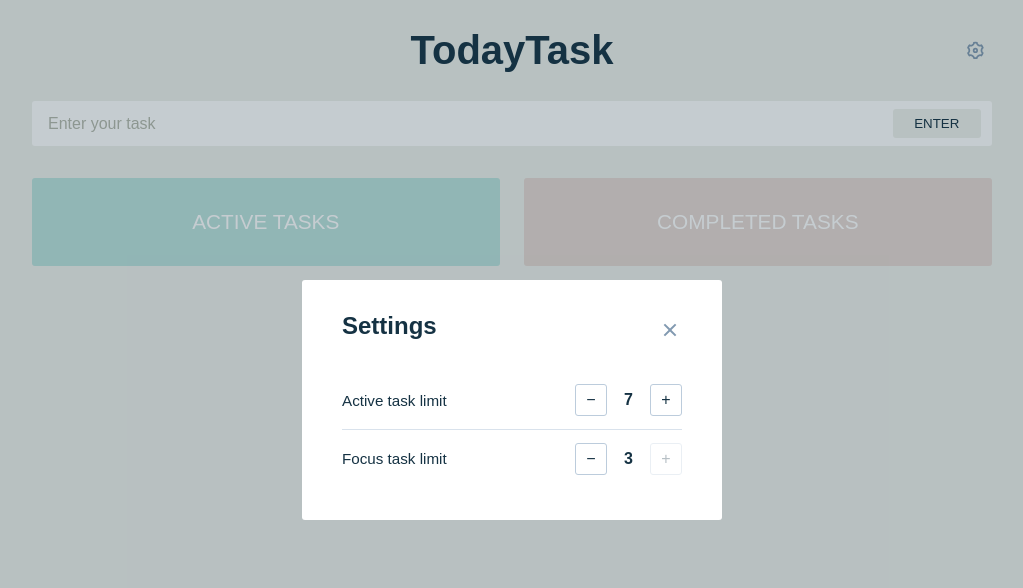
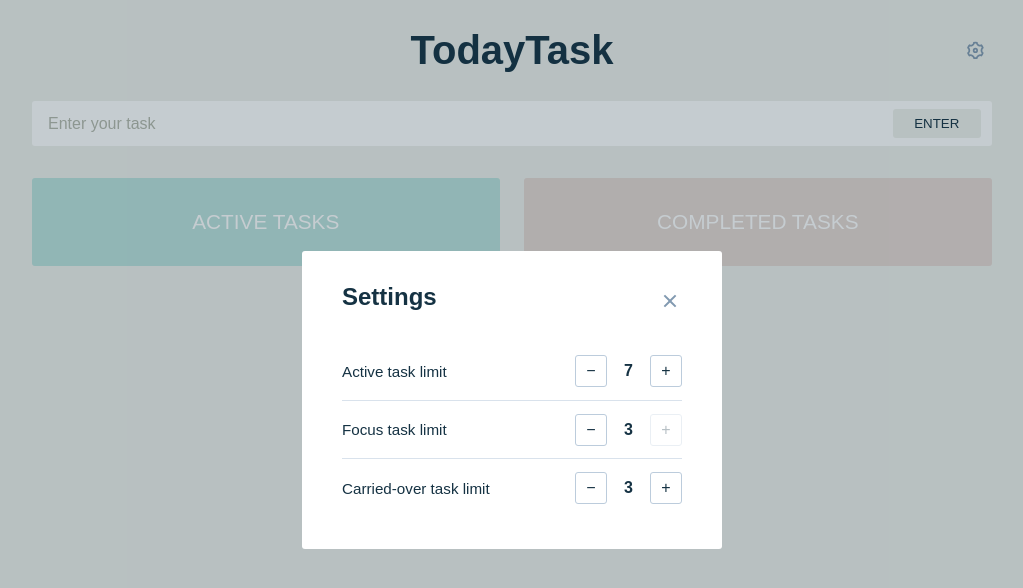
Before and after one commit to SutheeDev/TodayTask, a React (Vite) app in the folder client/: page / in a window 1280 px wide. Both pictures are taken after a click on the button 1103 px from the left and 50 px from the top of the page. Shown: the top 588 px of the page, without its empty margins (128-1151 px from the left). Built offline with nearby package versions, Linux system fonts and the light colour scheme.

Commit message:
Add cariied-over task limit

```diff
--- a/client/src/App.tsx
+++ b/client/src/App.tsx
@@ -22,6 +22,7 @@ const App: React.FC = () => {
   const [toastMessage, setToastMessage] = useState<string | null>(null);
 
   const activeCount = allTask.filter((t) => !t.isFocused && !t.isCarriedOver).length;
+  const carriedOverCount = allTask.filter((t) => t.isCarriedOver).length;
 
   const handleReviewComplete = (newActive: Task[]) => {
     setAllTask(
@@ -109,6 +110,10 @@ const App: React.FC = () => {
   };
 
   const handleCarryOver = (id: number) => {
+    if (carriedOverCount >= settings.maxCarriedOver) {
+      setToastMessage("Carried-over limit reached — complete or remove a carried-over task first");
+      return;
+    }
     setAllTask((prev) =>
       prev.map((t) =>
         t.id === id ? { ...t, isCarriedOver: true, isFocused: false } : t
@@ -164,6 +169,15 @@ const App: React.FC = () => {
       activeCount >= settings.maxActive
     ) {
       setToastMessage("Active task limit reached — complete or remove a task first");
+      return;
+    }
+
+    if (
+      destination.droppableId === "CarriedOverList" &&
+      source.droppableId !== "CarriedOverList" &&
+      carriedOverCount >= settings.maxCarriedOver
+    ) {
+      setToastMessage("Carried-over limit reached — complete or remove a carried-over task first");
       return;
     }
 
@@ -238,6 +252,7 @@ const App: React.FC = () => {
             completedTasks={completedTasks}
             onDismiss={dismissTransition}
             onReviewComplete={handleReviewComplete}
+            maxCarriedOver={settings.maxCarriedOver}
           />
         )}
         <div className="header">
--- a/client/src/components/DayTransitionModal.tsx
+++ b/client/src/components/DayTransitionModal.tsx
@@ -12,6 +12,7 @@ interface Props {
   completedTasks: Task[];
   onDismiss: () => void;
   onReviewComplete: (active: Task[]) => void;
+  maxCarriedOver: number;
 }
 
 const GREETING_MESSAGES = [
@@ -40,6 +41,7 @@ const DayTransitionModal: React.FC<Props> = ({
   completedTasks,
   onDismiss,
   onReviewComplete,
+  maxCarriedOver,
 }) => {
   const [greetingMessage] = useState(
     () => GREETING_MESSAGES[Math.floor(Math.random() * GREETING_MESSAGES.length)]
@@ -126,6 +128,10 @@ const DayTransitionModal: React.FC<Props> = ({
   }
 
   // B) Review — 1–6 day gap with active tasks
+  const carryOverCount = allTask.filter(
+    (t) => actions.get(t.id) === "carry-over"
+  ).length;
+
   const actionOptions: { value: TaskAction; label: string }[] = [
     { value: "carry-over", label: "Carry over" },
     { value: "completed", label: "Completed" },
@@ -144,12 +150,19 @@ const DayTransitionModal: React.FC<Props> = ({
 
         {allTask.length > 0 && (
           <div className="modal__section">
-            <h3 className="modal__section-heading">Active tasks</h3>
+            <h3 className="modal__section-heading">
+              Active tasks{" "}
+              <span className="modal__section-hint">
+                ({carryOverCount}/{maxCarriedOver} carried over)
+              </span>
+            </h3>
             <div className="modal__task-list">
               {allTask.map((t) => {
                 const action = actions.get(t.id) ?? "carry-over";
                 const isStrikethrough =
                   action === "completed" || action === "abandoned" || action === "deleted";
+                const carryOverDisabled =
+                  action !== "carry-over" && carryOverCount >= maxCarriedOver;
 
                 return (
                   <div key={t.id} className="modal__task">
@@ -169,6 +182,7 @@ const DayTransitionModal: React.FC<Props> = ({
                               ? " modal__action-pill--active"
                               : ""
                           }`}
+                          disabled={opt.value === "carry-over" && carryOverDisabled}
                           onClick={() => setTaskAction(t.id, opt.value)}
                         >
                           {opt.label}
@@ -206,6 +220,7 @@ const DayTransitionModal: React.FC<Props> = ({
           </button>
           <button
             className="modal__btn modal__btn--primary"
+            disabled={carryOverCount > maxCarriedOver}
             onClick={handleStartToday}
           >
             Start today
--- a/client/src/components/SettingsModal.tsx
+++ b/client/src/components/SettingsModal.tsx
@@ -71,6 +71,27 @@ const SettingsModal = ({ settings, onUpdateSetting, onClose }: Props) => {
             </button>
           </div>
         </div>
+
+        <div className="settings__row">
+          <span className="settings__label">Carried-over task limit</span>
+          <div className="settings__stepper">
+            <button
+              className="settings__stepper-btn"
+              disabled={settings.maxCarriedOver <= 1}
+              onClick={() => onUpdateSetting("maxCarriedOver", settings.maxCarriedOver - 1)}
+            >
+              &minus;
+            </button>
+            <span className="settings__stepper-value">{settings.maxCarriedOver}</span>
+            <button
+              className="settings__stepper-btn"
+              disabled={settings.maxCarriedOver >= Math.min(5, settings.maxActive)}
+              onClick={() => onUpdateSetting("maxCarriedOver", settings.maxCarriedOver + 1)}
+            >
+              +
+            </button>
+          </div>
+        </div>
       </div>
     </div>
   );
--- a/client/src/hooks/useSettings.ts
+++ b/client/src/hooks/useSettings.ts
@@ -4,11 +4,13 @@ import { getLocalStorage, setLocalStorage } from "../utils/localStorage";
 export interface AppSettings {
   maxActive: number;
   maxFocused: number;
+  maxCarriedOver: number;
 }
 
 const DEFAULT_SETTINGS: AppSettings = {
   maxActive: 7,
   maxFocused: 3,
+  maxCarriedOver: 3,
 };
 
 const STORAGE_KEY = "appSettings";
@@ -16,6 +18,7 @@ const STORAGE_KEY = "appSettings";
 const RANGES: Record<keyof AppSettings, [number, number]> = {
   maxActive: [1, 10],
   maxFocused: [1, 3],
+  maxCarriedOver: [1, 5],
 };
 
 export const useSettings = () => {
@@ -32,7 +35,17 @@ export const useSettings = () => {
     (key: keyof AppSettings, value: number) => {
       const [min, max] = RANGES[key];
       const clamped = Math.min(max, Math.max(min, value));
-      setSettings((prev) => ({ ...prev, [key]: clamped }));
+      setSettings((prev) => {
+        const next = { ...prev, [key]: clamped };
+        if (key === "maxActive" && clamped < prev.maxCarriedOver) {
+          next.maxCarriedOver = clamped;
+        }
+        if (key === "maxCarriedOver") {
+          const effectiveMax = Math.min(RANGES.maxCarriedOver[1], prev.maxActive);
+          next.maxCarriedOver = Math.min(effectiveMax, Math.max(1, value));
+        }
+        return next;
+      });
     },
     []
   );
--- a/client/src/index.css
+++ b/client/src/index.css
@@ -576,6 +576,12 @@ body {
   color: var(--grey-400);
   margin-bottom: 0.6em;
 }
+.modal__section-hint {
+  font-size: 0.75rem;
+  text-transform: none;
+  color: var(--grey-400);
+  opacity: 0.8;
+}
 .modal__task-list {
   display: flex;
   flex-direction: column;
```
